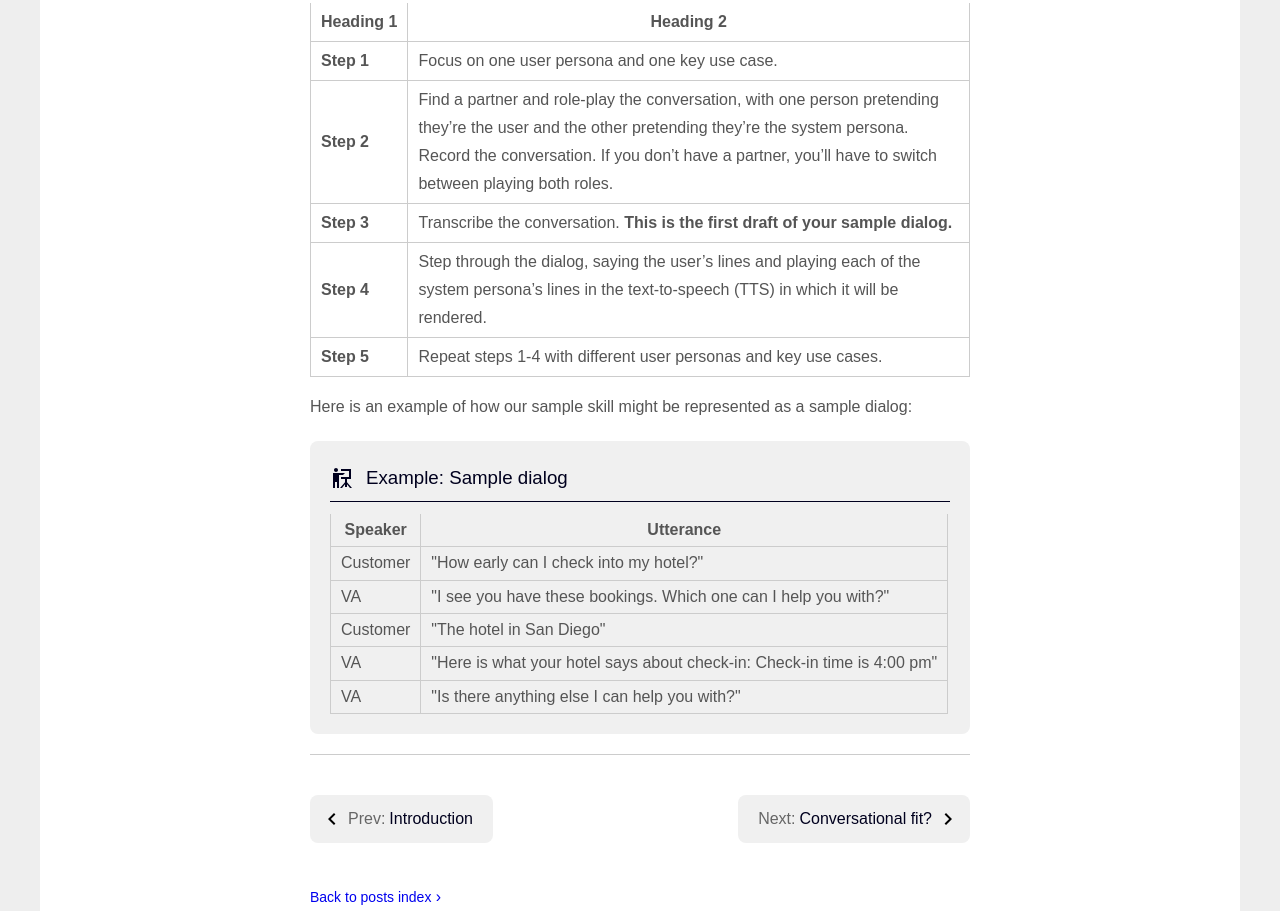
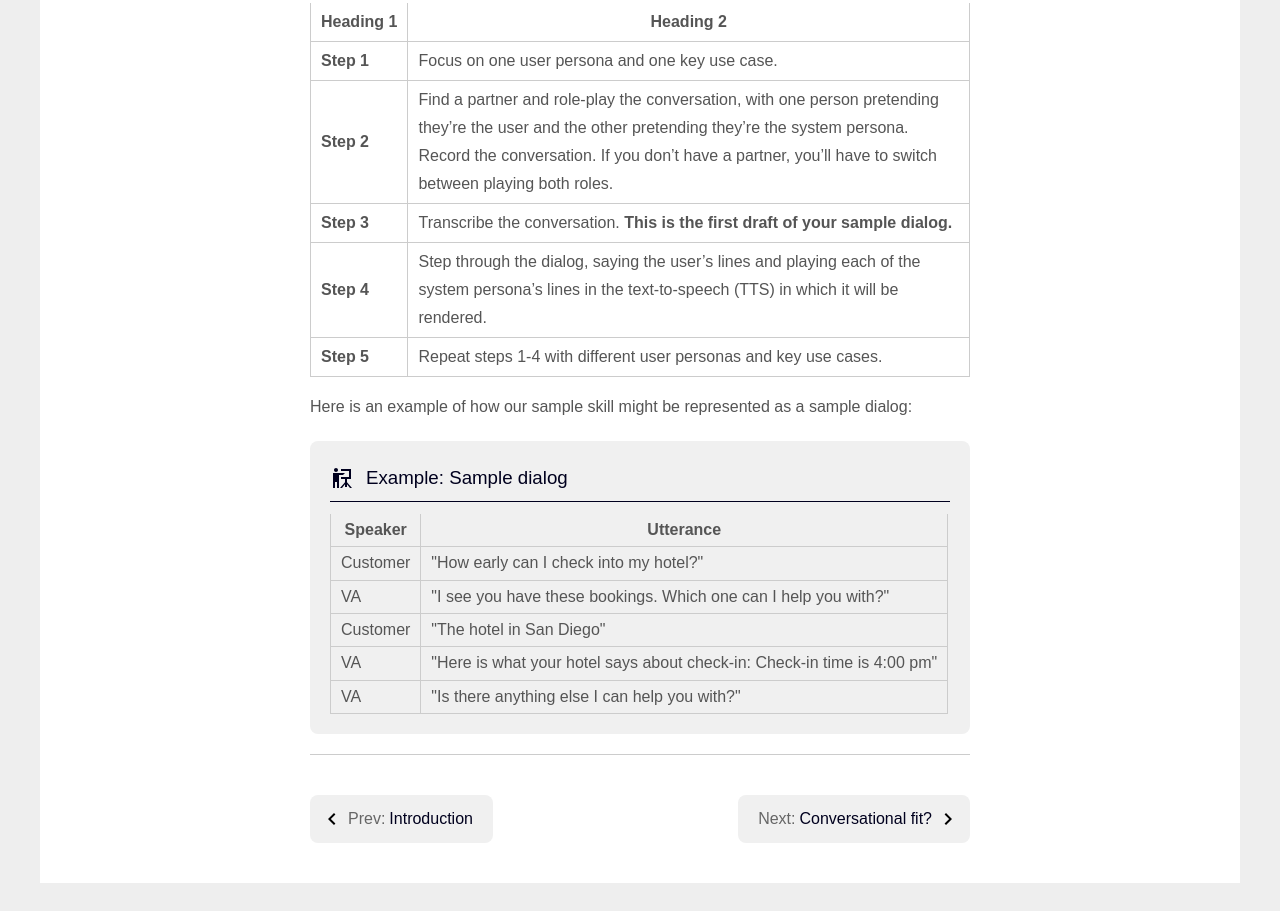
Before and after one commit to phed888/mdx-tutorial-site, a Gatsby site: page /basic-requirements/ in a window 1280 px wide. Shown: the part 1777-2688 px from the top of the page. After the commit the page ends 2660 px from the top, so only its background shows below. Built offline with nearby package versions, Linux system fonts and the light colour scheme; Gatsby itself is replaced by a stand-in of ours.

Commit message:
Removed footer 'Back to index' link

```diff
--- a/src/templates/tutorial.js
+++ b/src/templates/tutorial.js
@@ -33,7 +33,6 @@ const TutorialTemplate = ({ data: { mdx: post } }) => (
       </div>
       <PageNav />
     </PageBodyContainer>
-    <ReadLink to="/">Back to posts index</ReadLink>
   </DefaultLayout>
 )
 
```
